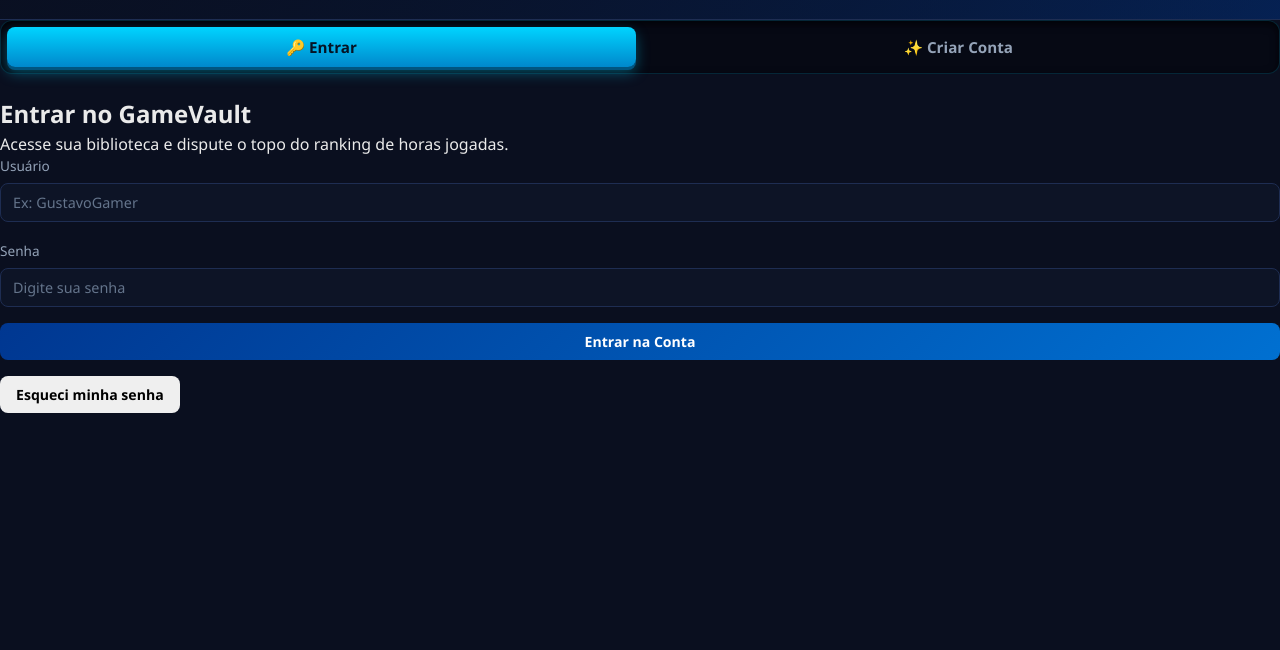
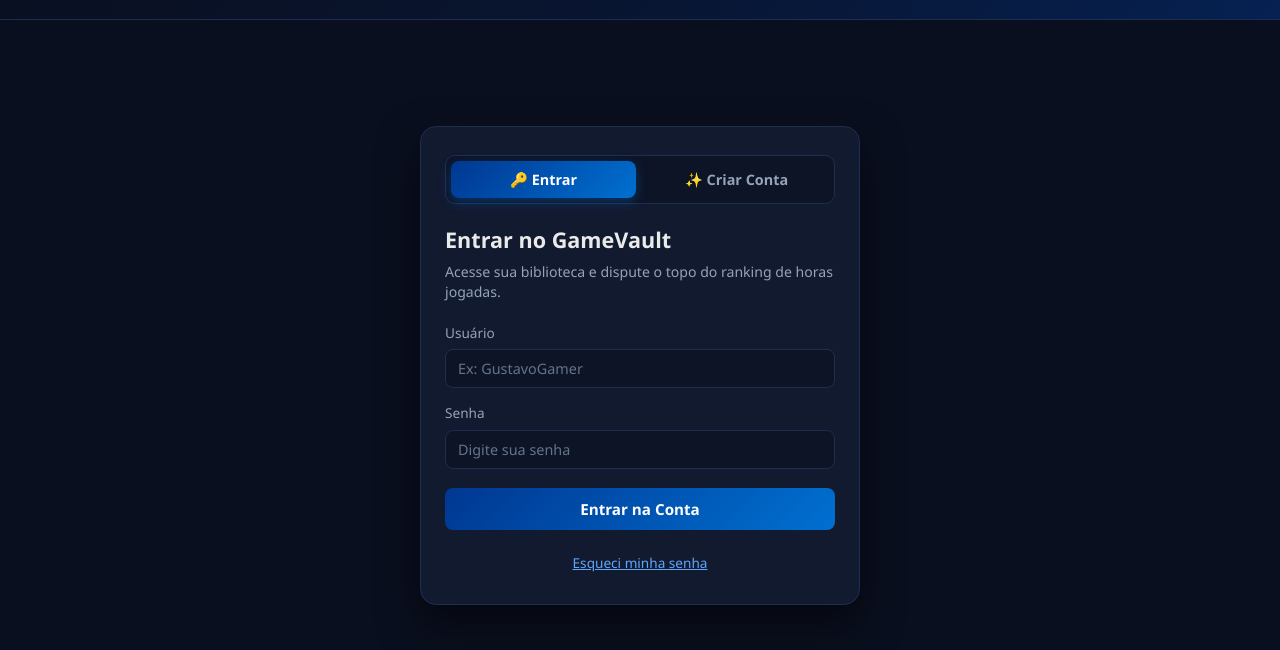
Before and after one commit to GustavoRMF/Game_Vault, a website: page public/index.html in a window 1280 px wide. Shown: the part 90-740 px from the top of the page. Drawn offline with nearby package versions, Linux system fonts and the light colour scheme.

Commit message:
Restaura estilos da tela de login em auth.css e atualiza cache v16

```diff
--- a/public/css/auth.css
+++ b/public/css/auth.css
@@ -1,165 +1,134 @@
-/* ===== Tela de Login / Cadastro 3D Gamer ===== */
-.auth-3d-stage {
-  perspective: 1200px;
-  padding: 18px 0 32px;
+/* ===== Tela de Login / Cadastro / Recuperação ===== */
+.auth-wrapper {
+  min-height: calc(100vh - 110px);
+  display: flex;
+  align-items: center;
+  justify-content: center;
+  padding: 28px 16px;
 }
 
-.gamer-3d-panel {
-  position: relative;
-  max-width: 460px;
-  margin: 0 auto;
-  padding: 3px;
-  border-radius: 22px;
-  background: transparent;
-  border: none;
-  overflow: hidden;
-  transform-style: preserve-3d;
-  transition: transform 0.16s ease-out, box-shadow 0.3s ease;
-  animation: gamerFloat 5s ease-in-out infinite;
-  box-shadow:
-    0 28px 60px rgba(0, 0, 0, 0.85),
-    0 10px 0 #050914,
-    0 0 40px rgba(0, 212, 255, 0.24),
-    0 0 70px rgba(168, 85, 247, 0.18);
-}
-
-.gamer-glow-ring {
-  position: absolute;
-  inset: -60%;
-  background: conic-gradient(from 0deg, #00d4ff, #7b2ff7, #10b981, #00d4ff, #a855f7, #00d4ff);
-  animation: spinGamerBorder 6s linear infinite;
-  z-index: 0;
-}
-
-.gamer-3d-panel::after {
-  content: '';
-  position: absolute;
-  inset: 0;
-  background: radial-gradient(
-    circle at var(--mouse-x, 50%) var(--mouse-y, 50%),
-    rgba(0, 212, 255, 0.16) 0%,
-    transparent 62%
-  );
-  pointer-events: none;
-  z-index: 3;
-}
-
-.auth-panel-inner {
-  position: relative;
-  z-index: 1;
-  background: linear-gradient(155deg, rgba(20, 29, 54, 0.96) 0%, rgba(9, 13, 26, 0.98) 100%);
-  border-radius: 19px;
-  padding: 28px 26px;
-  box-shadow: inset 0 1px 0 rgba(255, 255, 255, 0.16);
-}
-
-@keyframes spinGamerBorder {
-  0%   { transform: rotate(0deg); }
-  100% { transform: rotate(360deg); }
-}
-
-@keyframes gamerFloat {
-  0%, 100% {
-    box-shadow: 0 26px 55px rgba(0, 0, 0, 0.85), 0 10px 0 #050914, 0 0 32px rgba(0, 212, 255, 0.22);
-  }
-  50% {
-    box-shadow: 0 34px 68px rgba(0, 0, 0, 0.9), 0 12px 0 #050914, 0 0 52px rgba(168, 85, 247, 0.34);
-  }
+.auth-card {
+  width: 100%;
+  max-width: 440px;
+  background: var(--card);
+  border: 1px solid var(--border);
+  border-radius: 16px;
+  padding: 28px 24px;
+  box-shadow: 0 18px 42px rgba(0, 0, 0, 0.55);
 }
 
 .auth-tabs {
   display: grid;
   grid-template-columns: 1fr 1fr;
   gap: 8px;
-  background: rgba(6, 9, 19, 0.85);
-  padding: 6px;
-  border-radius: 12px;
-  margin-bottom: 22px;
-  border: 1px solid rgba(0, 212, 255, 0.15);
-  box-shadow: inset 0 3px 8px rgba(0, 0, 0, 0.7);
+  background: var(--input-bg);
+  padding: 5px;
+  border-radius: 10px;
+  border: 1px solid var(--border);
+  margin-bottom: 20px;
 }
 
 .auth-tab-btn {
-  padding: 10px;
   background: transparent;
-  color: #94a3b8;
+  color: var(--muted);
+  border: none;
   border-radius: 8px;
-  font-size: 0.95rem;
+  padding: 9px 12px;
+  font-size: 0.9rem;
+  font-weight: 600;
+  transition: all 0.2s;
 }
 
-.auth-tab-btn:hover { color: #fff; }
+.auth-tab-btn:hover {
+  color: var(--text);
+}
 
 .auth-tab-btn.active {
-  background: linear-gradient(180deg, #00d4ff 0%, #0088cc 100%);
-  color: #051324;
-  box-shadow: 0 3px 0 #005580, 0 6px 14px rgba(0, 212, 255, 0.35);
+  background: linear-gradient(135deg, var(--ps-blue), var(--ps-accent));
+  color: #fff;
+  box-shadow: 0 4px 12px rgba(0, 112, 209, 0.35);
+}
+
+.auth-card h2 {
+  font-size: 1.35rem;
+  margin-bottom: 6px;
+  color: var(--text);
+}
+
+.auth-subtitle {
+  font-size: 0.88rem;
+  color: var(--muted);
+  margin-bottom: 20px;
+  line-height: 1.45;
 }
 
 .auth-form {
   display: flex;
   flex-direction: column;
-  gap: 16px;
+  gap: 15px;
 }
 
-.rule-hint {
-  color: #00d4ff;
-  font-size: 0.78rem;
-  font-weight: 700;
+.auth-form .form-group {
+  display: flex;
+  flex-direction: column;
+  gap: 6px;
 }
 
-.security-tip {
-  background: rgba(0, 212, 255, 0.08);
-  border: 1px solid rgba(0, 212, 255, 0.3);
-  border-left: 3px solid #00d4ff;
-  color: #cbd5e1;
-  font-size: 0.83rem;
-  padding: 10px 12px;
-  border-radius: 10px;
-  line-height: 1.45;
+.auth-form label {
+  font-size: 0.85rem;
+  color: var(--muted);
+  font-weight: 500;
 }
 
-.forgot-box {
-  text-align: center;
-  margin-top: 2px;
+.label-row {
+  display: flex;
+  align-items: center;
+  justify-content: space-between;
+  gap: 8px;
 }
 
-.btn-link {
-  background: transparent;
-  color: #38bdf8;
-  font-size: 0.88rem;
-  font-weight: 600;
-  padding: 6px 10px;
-  text-decoration: underline;
-  text-underline-offset: 3px;
+.rule-badge {
+  font-size: 0.74rem;
+  background: rgba(0, 112, 209, 0.18);
+  color: #60a5fa;
+  border: 1px solid rgba(0, 112, 209, 0.4);
+  padding: 2px 8px;
+  border-radius: 999px;
 }
 
-.btn-link:hover {
-  color: #7dd3fc;
-  transform: none;
+.register-tip {
+  font-size: 0.82rem;
+  color: #cbd5e1;
+  background: rgba(15, 23, 42, 0.75);
+  border: 1px solid var(--border);
+  border-left: 3px solid var(--ps-accent);
+  border-radius: 8px;
+  padding: 10px 12px;
+  line-height: 1.4;
 }
 
-.full-btn {
+.auth-submit {
   width: 100%;
+  padding: 11px 16px;
+  font-size: 0.95rem;
   margin-top: 4px;
 }
 
-.gamer-btn-pulse {
-  position: relative;
-  overflow: hidden;
+.forgot-link-box {
+  text-align: center;
+  margin-top: 4px;
 }
 
-.gamer-btn-pulse::after {
-  content: '';
-  position: absolute;
-  top: 0;
-  left: -100%;
-  width: 60%;
-  height: 100%;
-  background: linear-gradient(90deg, transparent, rgba(255, 255, 255, 0.35), transparent);
-  animation: btnShine 3.2s infinite;
+.link-btn {
+  background: transparent;
+  color: #60a5fa;
+  border: none;
+  padding: 4px 8px;
+  font-size: 0.85rem;
+  font-weight: 500;
+  text-decoration: underline;
 }
 
-@keyframes btnShine {
-  0%   { left: -100%; }
-  45%, 100% { left: 160%; }
+.link-btn:hover {
+  color: #93c5fd;
 }
--- a/public/sw.js
+++ b/public/sw.js
@@ -1,4 +1,4 @@
-const CACHE = 'gamevault-v15';
+const CACHE = 'gamevault-v16';
 const ASSETS = [
   './',
   './index.html',
```
